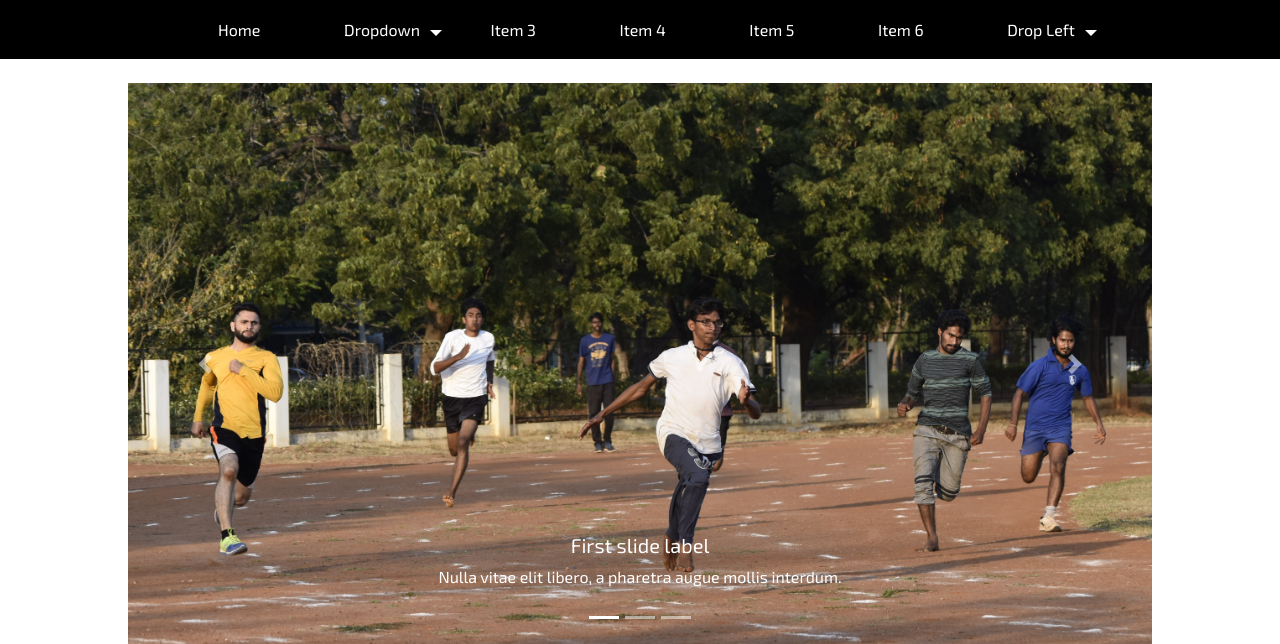
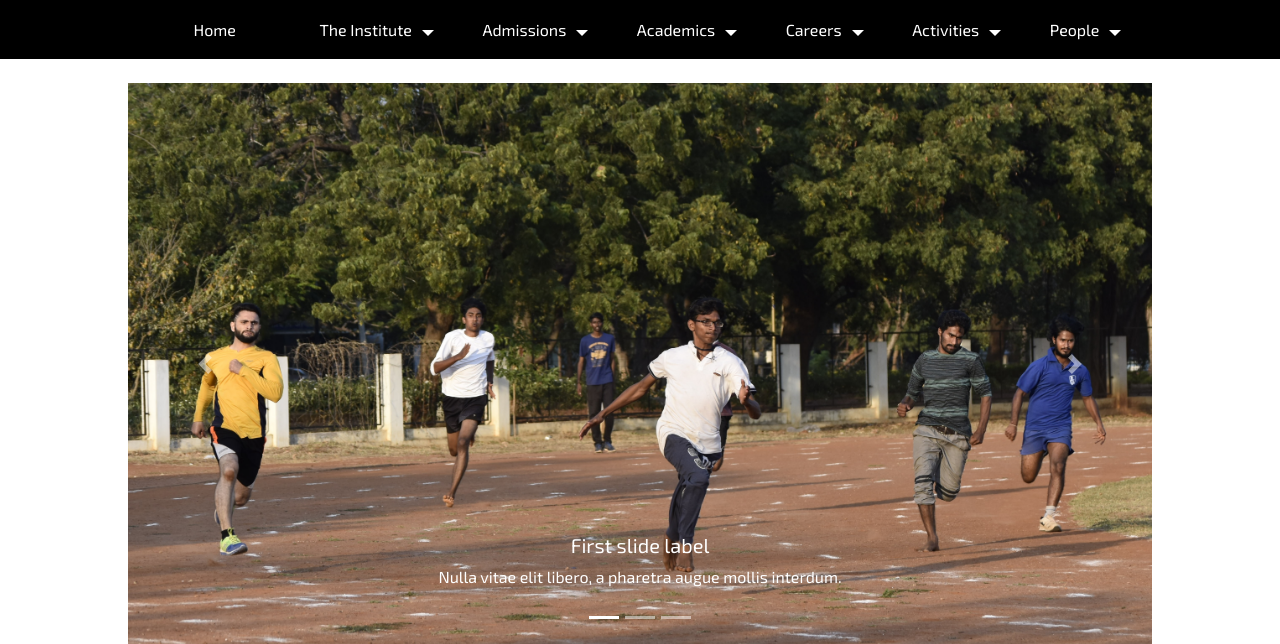
Before and after one commit to Amruthk99/clg_website_project, a Django app: page / in a window 1280 px wide. Shown: the part 161-805 px from the top of the page. Run offline with Django 3.2, Linux system fonts and the light colour scheme; some libraries are stand-ins or nearby versions.

Commit message:
random commit

```diff
--- a/templates/index.html
+++ b/templates/index.html
@@ -138,6 +138,7 @@
 
 					<a href="#">	<img src="{% static 'logo-iiit.png' %}" class="img-fluid" alt="IIITT"></a>
 
+
 				</div>
 			</div>
 
@@ -149,108 +150,82 @@
 		<ul style="z-index:2;">
 			<li><a href="">Home</a></li>
 			<li>
-				<a href="">Dropdown</a>
+				<a href="">The Institute</a>
 				<ul>
 					<li>
-						<a href="#">How deep?</a>
+						<a href="#">About IIITT</a>
+					</li>
+					<li>
+						<a href="#">Institute Administration</a>
 						<ul>
-							<li>
-								<a href="#">Deep</a>
-								<ul>
-									<li>
-										<a href="#">Even deeper</a>
-										<ul>
-											<li><a href="#">Item</a></li>
-											<li><a href="#">Item</a></li>
-											<li><a href="#">Item</a></li>
-										</ul>
-									</li>
-									<li><a href="#">Item</a></li>
-									<li><a href="#">Item</a></li>
-									<li><a href="#">Item</a></li>
-								</ul>
-							</li>
-							<li><a href="#">Item</a></li>
-							<li><a href="#">Item</a></li>
-							<li><a href="#">Item</a></li>
-							<li><a href="#">Item</a></li>
+							<li><a href="#">Director</a></li>
+							<li><a href="#">Dean</a></li>
+							<li><a href="#">Academic Dean</a></li>
+							<li><a href="#">Registrar</a></li>
 						</ul>
 					</li>
 					<li>
-						<a href="#">Item</a>
-						<ul>
-							<li><a href="#">Item</a></li>
-							<li><a href="#">Item</a></li>
-							<li><a href="#">Item</a></li>
-							<li><a href="#">Item</a></li>
+						<a href="#">Campus </a>
+					</li>
 				</ul>
 			</li>
+
 			<li>
-						<a href="#">Item</a>
+				<a href="">Admissions</a>
+				<ul>
+					<li><a href="#">Fee Structure</a></li>
+					<li><a href="#">JoSAA</a></li>
+				</ul>
+			</li>
+
+						<li>
+							<a href="">Academics</a>
+							<ul>
+								<li><a href="#">Electronics and Communication Engineering</a></li>
+								<li><a href="#">Computer Science Engineering</a></li>
+							</ul>
+						</li>
+
+
+									<li>
+										<a href="">Careers</a>
+										<ul>
+											<li><a href="#">Placements</a></li>
+											<li><a href="#">Jobs at IIITT</a></li>
+										</ul>
+									</li>
+
+
+									<li>
+										<a href="">Activities</a>
 										<ul>
 											<li>
-								<a href="#">Deeper</a>
-								<ul>
-									<li><a href="#">Item</a></li>
-									<li><a href="#">Item</a></li>
-									<li><a href="#">Item</a></li>
-								</ul>
-							</li>
-							<li><a href="#">Item</a></li>
-							<li><a href="#">Item</a></li>
-							<li><a href="#">Item</a></li>
-						</ul>
+												<a href="#">Inter IIIT</a>
 											</li>
 											<li>
-						<a href="#">Here's a very long item.</a>
+												<a href="#">Festivs</a>
 												<ul>
-							<li><a href="#">Item</a></li>
-							<li><a href="#">Item</a></li>
-							<li><a href="#">Item</a></li>
-							<li><a href="#">Item</a></li>
+													<li><a href="#">Aahladh</a></li>
+													<li><a href="#">Prothymos</a></li>
+													<li><a href="#">Atrang</a></li>
+
 												</ul>
 											</li>
 										</ul>
 									</li>
-
-			<li><a href="">Item 3</a></li>
-			<li><a href="">Item 4</a></li>
-			<li><a href="">Item 5</a></li>
-			<li><a href="">Item 6</a></li>
-			<li class="drop-left">
-				<a href="">Drop Left</a>
+									<li>
+										<a href="">People</a>
 										<ul>
-					<li>
-						<a href="#">How deep?</a>
-						<ul>
-							<li>
-								<a href="#">Deep</a>
-								<ul>
-									<li>
-										<a href="#">Even deeper</a>
-										<ul>
-											<li><a href="#">Item</a></li>
-											<li><a href="#">Item</a></li>
-											<li><a href="#">Item</a></li>
+											<li><a href="#">Faculty</a></li>
+											<li><a href="#">Students</a></li>
+											<li><a href="#">Staff</a></li>
 										</ul>
 									</li>
-									<li><a href="#">Item</a></li>
-									<li><a href="#">Item</a></li>
-									<li><a href="#">Item</a></li>
-								</ul>
-							</li>
-							<li><a href="#">Item</a></li>
-							<li><a href="#">Item</a></li>
-							<li><a href="#">Item</a></li>
-							<li><a href="#">Item</a></li>
-						</ul>
-					</li>
-					<li><a href="#">Item</a></li>
-					<li><a href="#">Item</a></li>
-					<li><a href="#">Item</a></li>
-					<li><a href="#">Item</a></li>
-				</ul>
-			</li>
+
+
+
+
+
 		</ul>
 	</div><!-- .stellarnav -->
 	<!-- required -->
@@ -585,7 +560,17 @@
 
 
 
-		<div style=" background-color:#003366;width:100%;list-style:none; margin:0 auto;" class="footer">
+
+
+
+
+
+
+
+
+
+
+		        <div style=" background-color:#003366;width:100%;list-style:none;" class="footer">
 		            <div class="container">
 		                <div class="row">
 		                    <div class="col-lg-6 col-md-12 col-sm-12">
@@ -731,8 +716,5 @@
 
 
 
-
-
-
 	</body>
 	</html>
```
Also changed, not shown: subpages/models.py (line endings or trailing spaces). Lines whose indentation alone changed are shown as unchanged.
